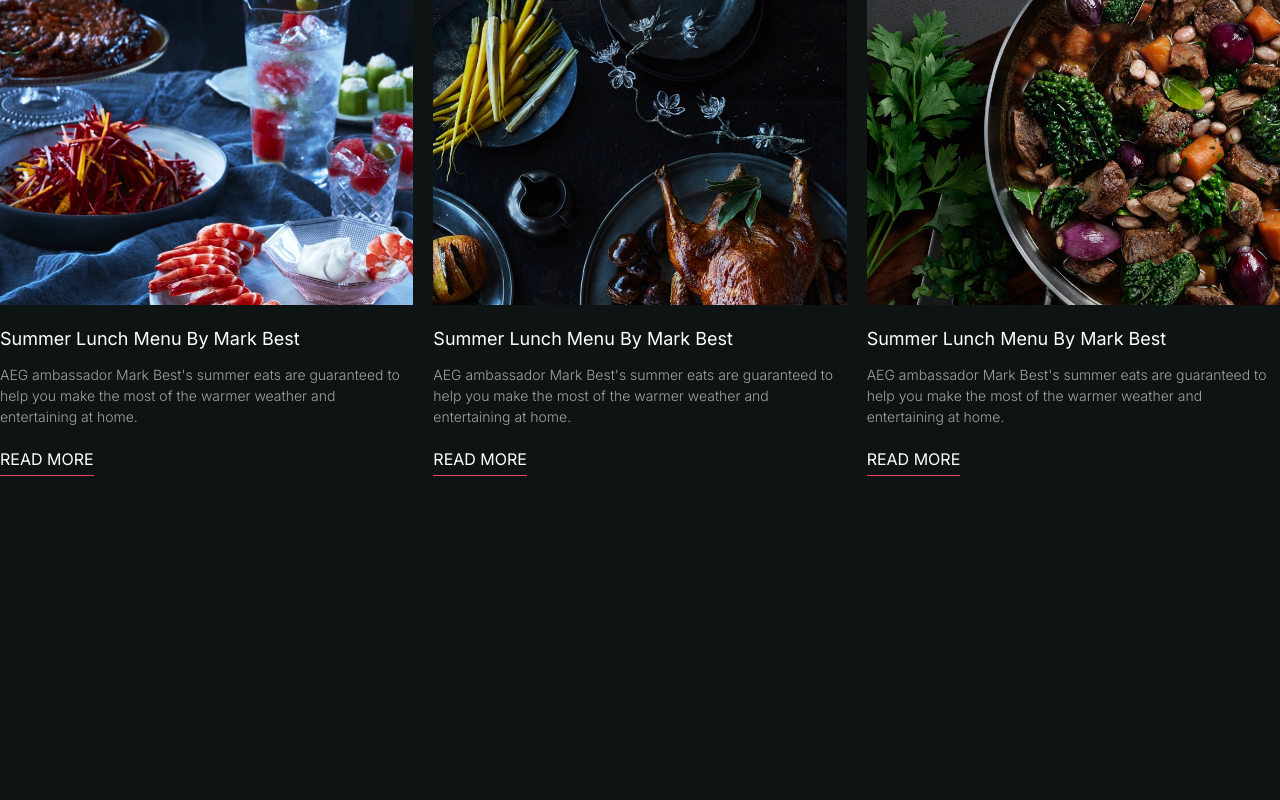
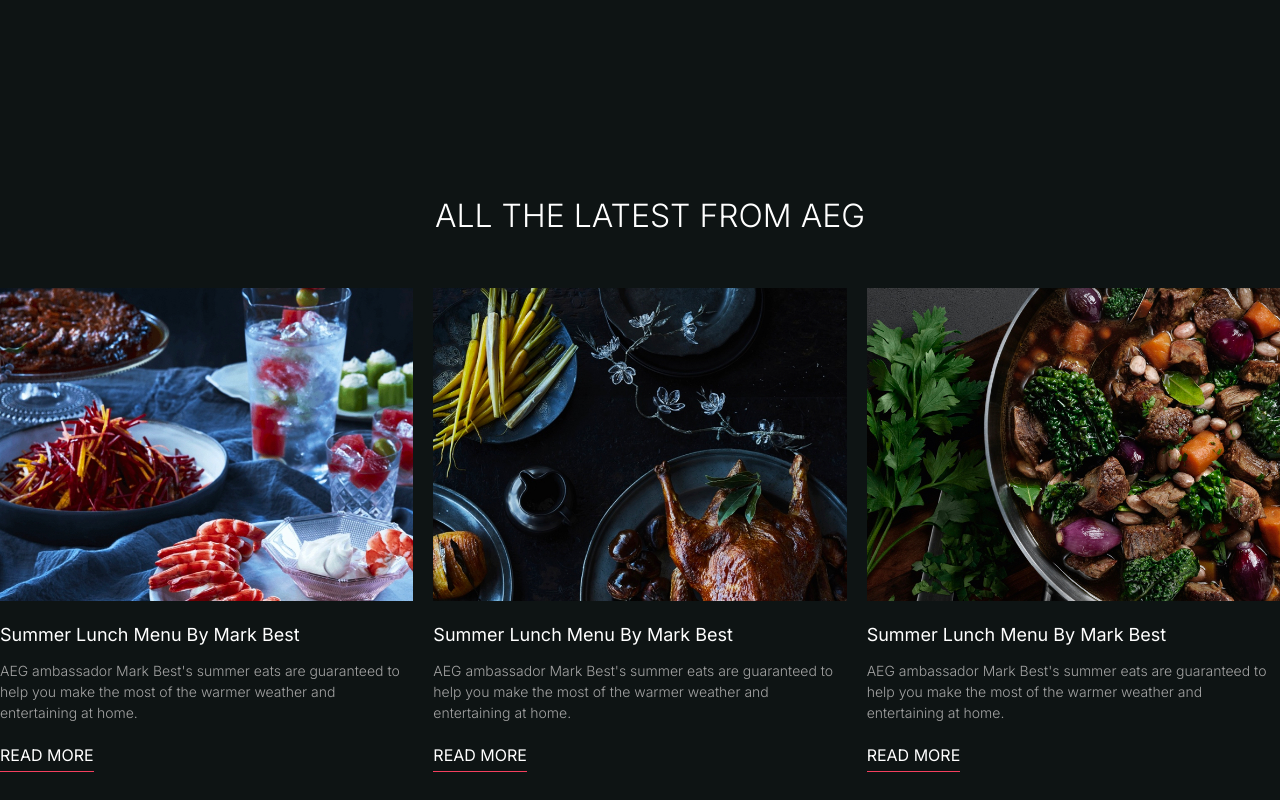
Before and after one commit to JacobDiazCruz/invision-test-app, a Next.js app: page / in a window 1280 px wide. Shown: the part 836-1636 px from the top of the page. Before the commit the page ends 1492 px from the top, so only its background shows below. Built offline with nearby package versions, Linux system fonts and the light colour scheme.

Commit message:
Added: LatestList section styles and title

```diff
--- a/src/app/components/LatestList.tsx
+++ b/src/app/components/LatestList.tsx
@@ -33,6 +33,10 @@ export default function LatestList() {
   ];
 
   return (
+    <section className="mt-[200px]">
+      <h1 className="text-center font-light text-[32px] mb-12 text-white">
+        ALL THE LATEST FROM AEG
+      </h1>
       <div className="flex gap-5">
         {listItems.map((item: ListItem, index: number) => (
           <a href="/" key={index}>
@@ -53,5 +57,6 @@ export default function LatestList() {
         ))}
         <div></div>
       </div>
+    </section>
   );
 };
```
Lines whose indentation alone changed are shown as unchanged.
